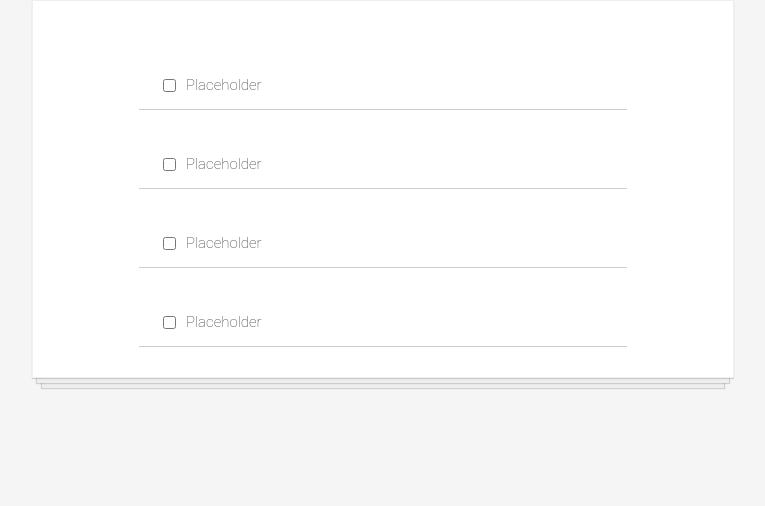
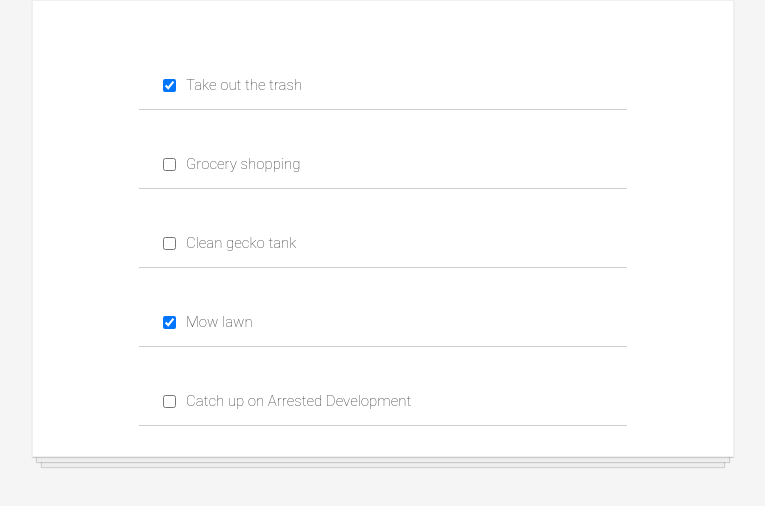
Before and after one commit to aidenisaia/todo-app, a React (Create React App) app: page / in a window 1280 px wide. Shown: the top 506 px of the page, without its empty margins (257-1022 px from the left). Built offline with nearby package versions, Linux system fonts and the light colour scheme.

Commit message:
data to connect too, and make dynamic todo list

```diff
--- a/src/App.js
+++ b/src/App.js
@@ -1,13 +1,12 @@
 import React from "react";
 import TodoItem from "./TodoItem.js"
+import todosData from "./todosData"
 
 function App() {
+  const todos = todosData.map(item => <TodoItem key={item.id} todo={item}/>)
   return (
     <div className="todo-list">
-      <TodoItem />
-      <TodoItem />
-      <TodoItem />
-      <TodoItem />
+      {todos}
     </div>
   )
 }
--- a/src/TodoItem.js
+++ b/src/TodoItem.js
@@ -1,10 +1,10 @@
 import React from "react"
 
-function TodoItem() {
+function TodoItem(props) {
   return (
     <div className="todo-item">
-      <input type="checkbox" />
-      <p>Placeholder</p>
+      <input type="checkbox" checked={props.todo.completed}/>
+      <p>{props.todo.text}</p>
     </div>
   )
 }
--- /dev/null
+++ b/src/todosData.js
@@ -0,0 +1,29 @@
+const todosData = [
+  {
+      id: 1,
+      text: "Take out the trash",
+      completed: true
+  },
+  {
+      id: 2,
+      text: "Grocery shopping",
+      completed: false
+  },
+  {
+      id: 3,
+      text: "Clean gecko tank",
+      completed: false
+  },
+  {
+      id: 4,
+      text: "Mow lawn",
+      completed: true
+  },
+  {
+      id: 5,
+      text: "Catch up on Arrested Development",
+      completed: false
+  }
+]
+
+export default todosData
```
